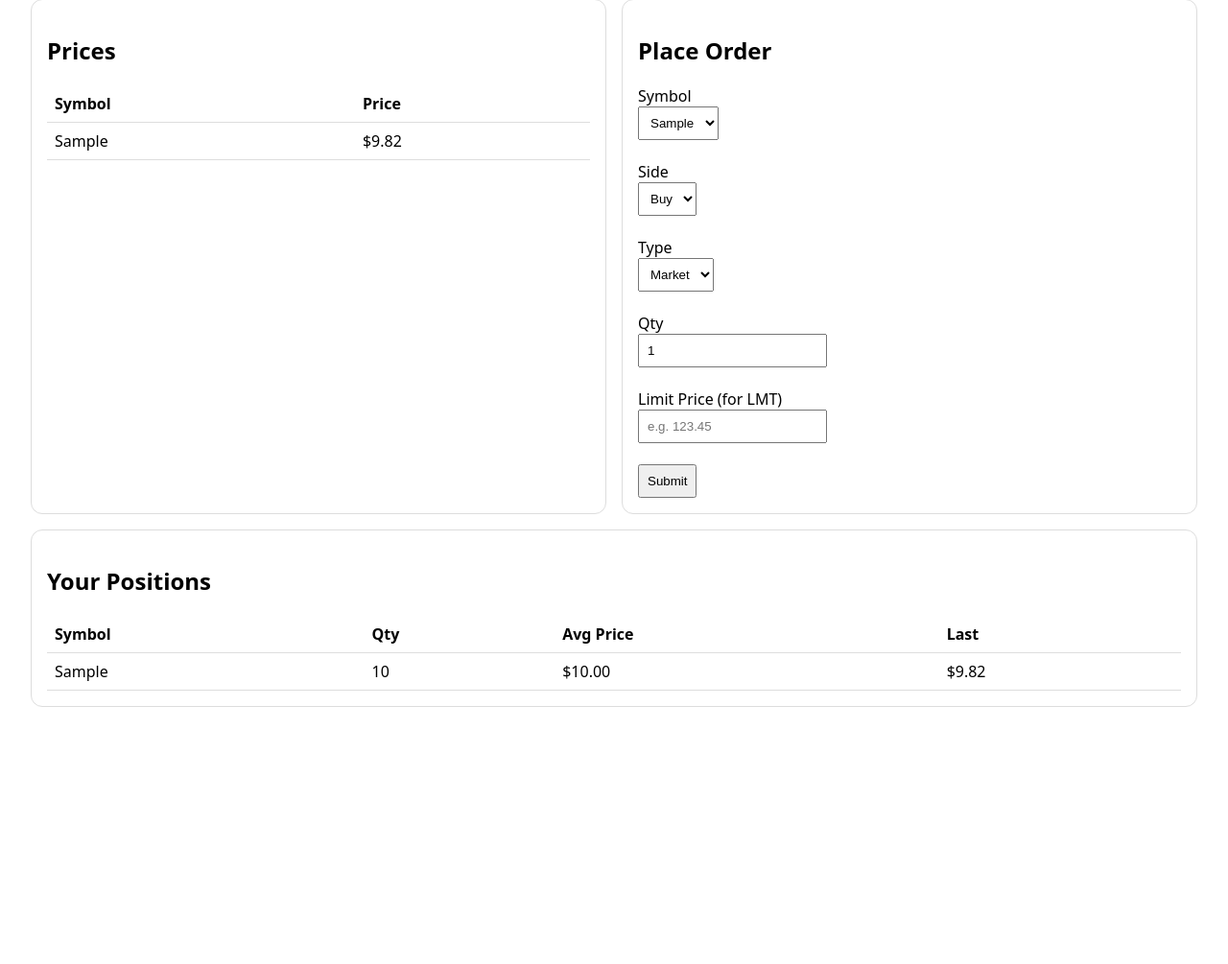
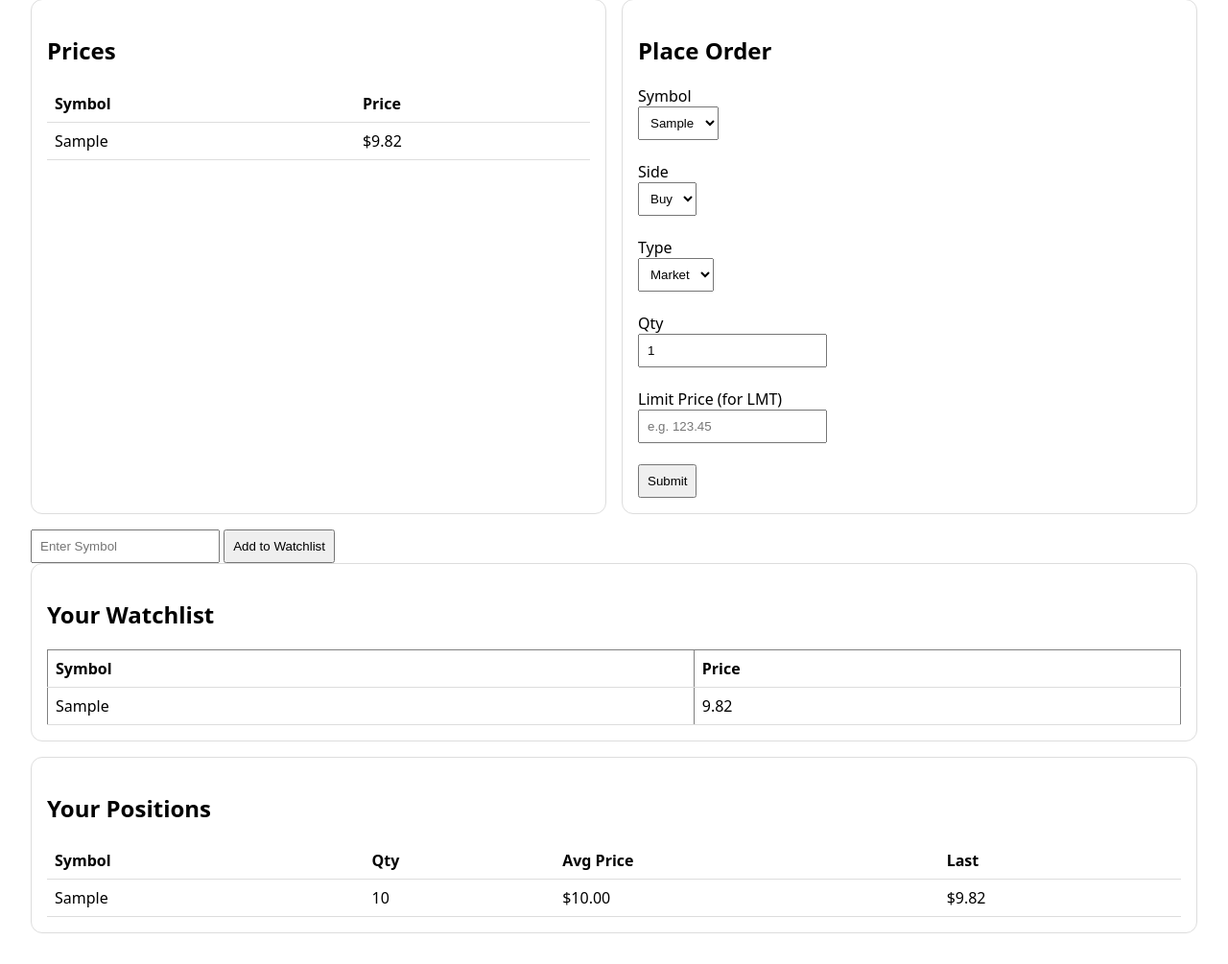
Before and after one commit to Thomas-Ryan-CS/PaperTrader, a Flask app: page / in a window 1280 px wide. Shown: the part 114-1119 px from the top of the page at 96% size. Before the commit the page ends 851 px from the top, so only its background shows below. Run offline with Flask 3, Linux system fonts and the light colour scheme; the visitor is signed in with stand-in values (Sample User, id 1); tables that the repository leaves empty hold one stand-in row (values such as "Sample post"); some libraries are stand-ins or nearby versions.

Commit message:
Added wathlist; adding/removing doesnt work on dashboard but does work on /watchlist

```diff
--- a/app.py
+++ b/app.py
@@ -3,8 +3,8 @@ from decimal import Decimal
 import random
 from functools import wraps
 
-from flask import Flask, render_template, request, redirect, url_for, session, abort
-from models import db, User, Ticker, Account, Order, Position, Trade
+from flask import Flask, render_template, request, redirect, url_for, session, abort, render_template_string
+from models import db, User, Ticker, Account, Order, Position, Trade, WatchlistItem
 
 app = Flask(__name__)
 app.config['SECRET_KEY'] = 'dev-insecure-key'  # demo only; change in real use
@@ -218,5 +218,89 @@ def execute_order(order: Order, price: Decimal, account: Account) -> None:
     order.status = 'FILLED'
     db.session.commit()
 
+# Justyn added
+@app.route('/watchlist', methods=['GET', 'POST'])
+@login_required
+def watchlist():
+    user = current_user()
+
+    if request.method == 'POST':
+        symbol = (request.form.get('symbol') or '').strip()
+
+        if symbol:
+            alreadyWatched = WatchlistItem.query.filter_by(user_id=user.id, symbol=symbol).first()
+
+            if not alreadyWatched:
+                newWatched = WatchlistItem(user_id=user.id, symbol=symbol)
+                db.session.add(newWatched)
+                db.session.commit()
+
+        if request.headers.get('HX-Request'):
+            return watchlist_partial()
+
+    items = WatchlistItem.query.filter_by(user_id=user.id).all()
+
+    prices = {}
+    for item in items:
+        ticker = Ticker.query.filter_by(symbol=item.symbol).first()
+
+        if ticker:
+            prices[item.symbol] = ticker.price
+        else:
+            prices[item.symbol] = 'N/A'
+
+    return render_template('watchlist.html', user=user, items=items, prices=prices)
+
+# Justyn added
+@app.route('/remove_watch/<symbol>')
+@login_required
+def remove_watch(symbol):
+    user = current_user()
+    item = WatchlistItem.query.filter_by(user_id=user.id, symbol=symbol).first()
+
+    if item:
+        db.session.delete(item)
+        db.session.commit()
+
+    return redirect(url_for('watchlist'))
+
+@app.route('/watchlist_partial')
+@login_required
+def watchlist_partial():
+    user = current_user()
+    watchlist_items = WatchlistItem.query.filter_by(user_id=user.id).all()
+
+    if not watchlist_items:
+        return '<p>Your watchlist is empty.</p>'
+
+    rows = []
+    for item in watchlist_items:
+        ticker = Ticker.query.filter_by(symbol=item.symbol).first()
+        price = ticker.price if ticker else 'N/A'
+        rows.append(f'<tr><td>{item.symbol}</td><td>{price}</td></tr>')
+
+    html = f"""
+    <table border="1" style="margin-top: 1em;">
+      <tr><th>Symbol</th><th>Price</th></tr>
+      {''.join(rows)}
+    </table>
+    """
+    return html
+
+@app.route('/add_watchlist_item', methods=['POST'])
+@login_required
+def add_watchlist_item():
+    user = current_user()
+    symbol = (request.form.get('symbol') or '').strip().upper()
+
+    if symbol:
+        exists = WatchlistItem.query.filter_by(user_id=user.id, symbol=symbol).first()
+        if not exists:
+            db.session.add(WatchlistItem(user_id=user.id, symbol=symbol))
+            db.session.commit()
+
+    return watchlist_partial()
+
+
 if __name__ == '__main__':
     app.run(debug=True)
--- a/templates/dashboard.html
+++ b/templates/dashboard.html
@@ -51,6 +51,22 @@
     </div>
   </div>
 
+    <!-- Watchlist -->
+  <form hx-post="{{ url_for('watchlist') }}" hx-target="#watchlist" hx-swap="outerHTML">
+    <input type="text" name="symbol" placeholder="Enter Symbol" required>
+     <button type="submit">Add to Watchlist</button>
+  </form>
+
+  <div class="card">
+    <h2>Your Watchlist</h2>
+    <div id="watchlist"
+         hx-get="{{ url_for('watchlist_partial') }}"
+         hx-trigger="load, every 6s"
+         hx-swap="innerHTML">
+      Loading watchlist...
+    </div>
+  </div>
+
   <!-- Positions -->
   <div class="card">
     <h2>Your Positions</h2>
```
Also changed, not shown: models.py (+7 -0 lines), templates/watchlist.html (added, +30 -0 lines).
